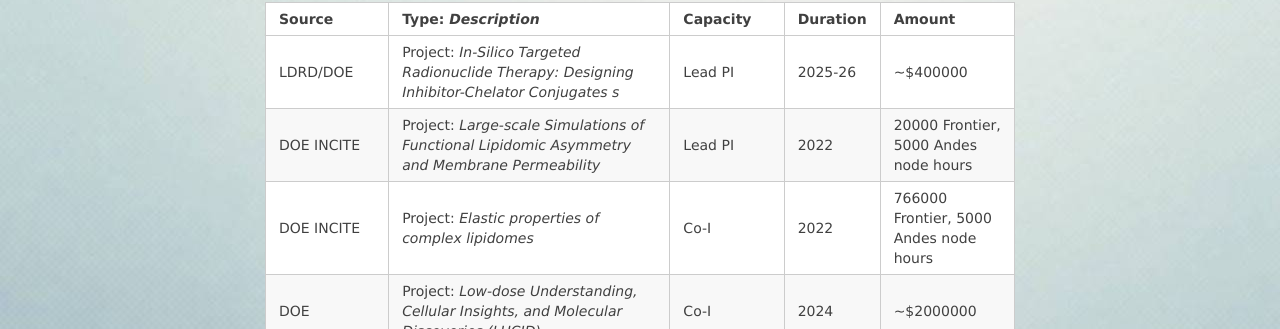
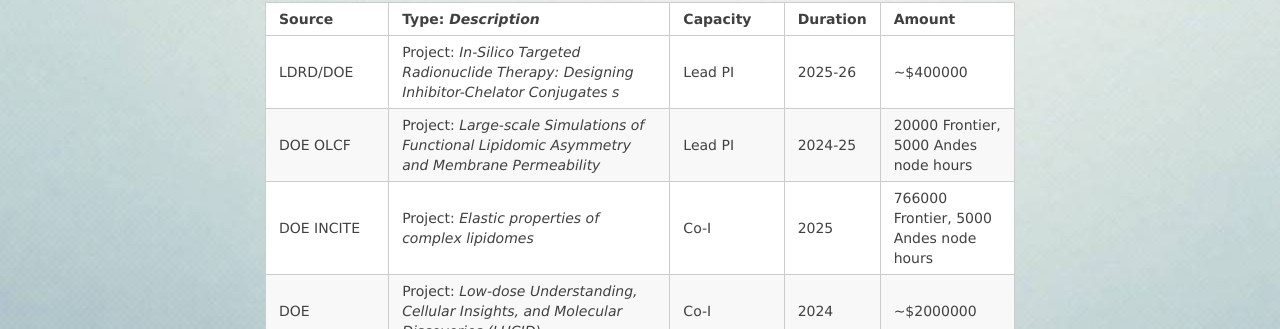
Before and after one commit to debsindhu/debsindhu.github.io, a Jekyll site: the page built from grants.md, in a window 1280 px wide and 900 px high, scrolled down 321 px. Shown: the part 123-452 px from the top of the window. Built offline with Jekyll 4.4.1, drawn with Linux system fonts in a browser that asks for light colours; nearby versions of some CDN libraries.

Commit message:
Update grants.md

```diff
--- a/grants.md
+++ b/grants.md
@@ -10,8 +10,8 @@ use-site-title: true
 | Source | Type: _Description_ | Capacity | Duration | Amount |
 | :------ | :--- | :--- | :--- | :--- |
 | LDRD/DOE | Project: _In-Silico Targeted Radionuclide Therapy: Designing Inhibitor-Chelator Conjugates s_ | Lead PI | 2025-26 | ~$400000 |
-| DOE INCITE | Project: _Large-scale Simulations of Functional Lipidomic Asymmetry and Membrane Permeability_ | Lead PI | 2022 | 20000 Frontier, 5000 Andes node hours |
-| DOE INCITE | Project: _Elastic properties of complex lipidomes_ | Co-I | 2022 | 766000 Frontier, 5000 Andes node hours |
+| DOE OLCF | Project: _Large-scale Simulations of Functional Lipidomic Asymmetry and Membrane Permeability_ | Lead PI | 2024-25 | 20000 Frontier, 5000 Andes node hours |
+| DOE INCITE | Project: _Elastic properties of complex lipidomes_ | Co-I | 2025 | 766000 Frontier, 5000 Andes node hours |
 | DOE | Project: _Low-dose Understanding, Cellular Insights, and Molecular Discoveries (LUCID)_ | Co-I | 2024 | ~$2000000 |
 | LDRD/DOE | Project: _AISD: AI for Scientific Design & Discovery_ | Co-I | 2022-23 | ~$1600000 |
 | DOE INCITE | Project: _Scalable Transformer Language Models for Drug Discovery_ | Co-I | 2022 | 390000 SUMMIT node hours |
```
